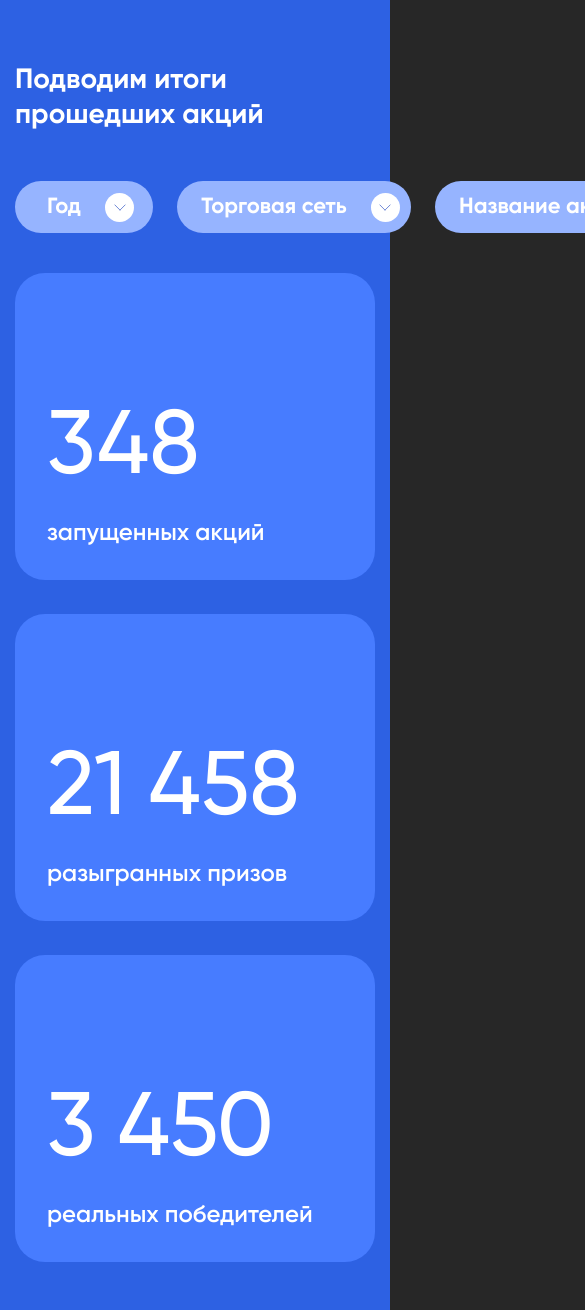
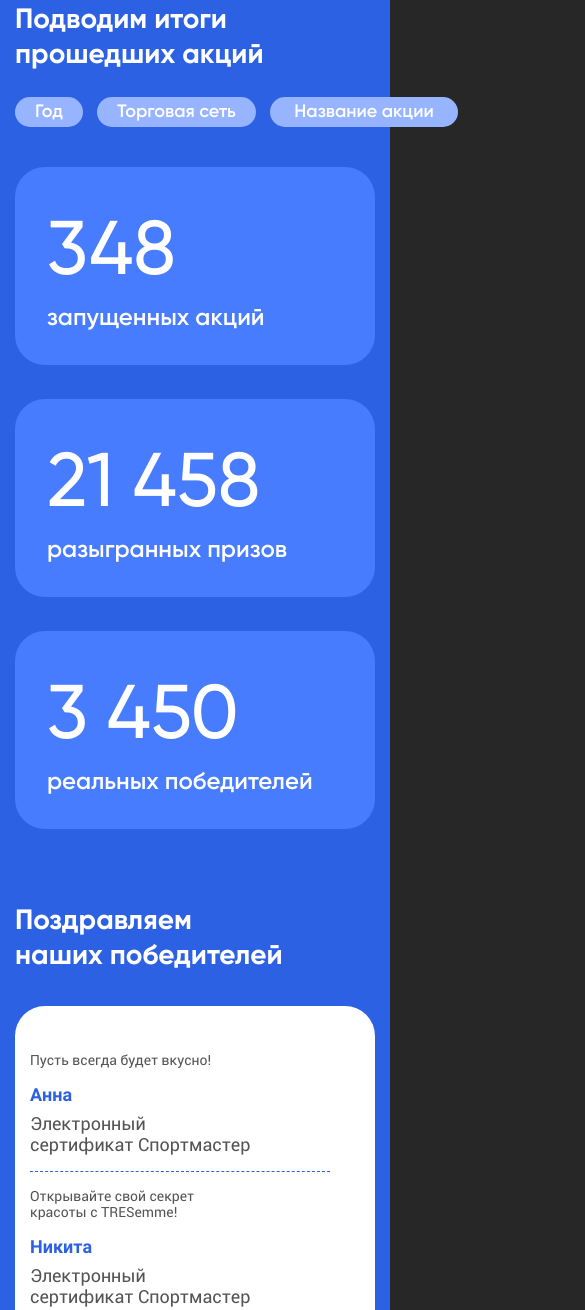
Before and after one commit to segura-deluna/promonado, a website: page src/html/index.html in a window 390 px wide. Shown: the part 92-1402 px from the top of the page, 585 px wide, since content can reach past the window. Drawn offline with nearby package versions, Linux system fonts and the light colour scheme; files that its build step writes are made by us from their sources; files whose address does not match are found by name; a web font is replaced by a local one.

Commit message:
chempions responsive

```diff
--- a/src/scss/base/_fontsAutoGen.scss
+++ b/src/scss/base/_fontsAutoGen.scss
@@ -13,17 +13,17 @@
 	font-style: normal;
 }
 @font-face {
-	font-family: Gilroy;
+	font-family: Roboto;
 	font-display: swap;
-	src: url("../fonts/Gilroy-SemiBold.woff2") format("woff2"), url("../fonts/Gilroy-SemiBold.woff") format("woff");
-	font-weight: 600;
+	src: url("../fonts/Roboto-Bold.woff2") format("woff2"), url("../fonts/Roboto-Bold.woff") format("woff");
+	font-weight: 700;
 	font-style: normal;
 }
 @font-face {
 	font-family: Gilroy;
 	font-display: swap;
-	src: url("../fonts/Gilroy-Bold.woff2") format("woff2"), url("../fonts/Gilroy-Bold.woff") format("woff");
-	font-weight: 700;
+	src: url("../fonts/Gilroy-SemiBold.woff2") format("woff2"), url("../fonts/Gilroy-SemiBold.woff") format("woff");
+	font-weight: 600;
 	font-style: normal;
 }
 @font-face {
@@ -34,9 +34,9 @@
 	font-style: normal;
 }
 @font-face {
-	font-family: Roboto;
+	font-family: Gilroy;
 	font-display: swap;
-	src: url("../fonts/Roboto-Bold.woff2") format("woff2"), url("../fonts/Roboto-Bold.woff") format("woff");
+	src: url("../fonts/Gilroy-Bold.woff2") format("woff2"), url("../fonts/Gilroy-Bold.woff") format("woff");
 	font-weight: 700;
 	font-style: normal;
 }
--- a/src/scss/blocks/_actions.scss
+++ b/src/scss/blocks/_actions.scss
@@ -1,8 +1,14 @@
 .actions {
   margin-bottom: 110px;
+  @media (max-width: 1080px) {
+    margin-bottom: 75px;
+  }
 
   &__title {
     margin-bottom: 48px;
+    @media (max-width: 1080px) {
+      margin-bottom: 24px;
+    }
   }
 
   &__lists {
@@ -13,19 +19,31 @@
     justify-content: start;
     gap: 24px;
     margin-bottom: 40px;
+    @media (max-width: 1080px) {
+      gap: 14px;
+    }
   }
 
   &__list {
     &:nth-child(1) .actions__name {
       min-width: 138px;
+      @media (max-width: 1080px) {
+        min-width: 68px;
+      }
     }
 
     &:nth-child(2) .actions__name {
       min-width: 234px;
+      @media (max-width: 1080px) {
+        min-width: 159px;
+      }
     }
 
     &:nth-child(3) .actions__name {
       min-width: 259px;
+      @media (max-width: 1080px) {
+        min-width: 188px;
+      }
     }
   }
 
@@ -39,6 +57,12 @@
     font-weight: 700;
     font-size: 22px;
     background-color: var(--second-color);
+    @media (max-width: 1080px) {
+      font-weight: 600;
+      font-size: 18px;
+      height: 30px;
+      padding: 0;
+    }
   }
 
   &__name-icon {
@@ -50,6 +74,9 @@
     border-radius: 50%;
     background-color: var(--text-color);
     margin-left: 24px;
+    @media (max-width: 1080px) {
+      display: none;
+    }
   }
 
   &__name-icon-img {
@@ -87,6 +114,9 @@
     font-weight: 500;
     font-size: 20px;
     color: #000;
+    @media (max-width: 1080px) {
+      font-size: 16px;
+    }
   }
 
   &__list-item {
@@ -97,6 +127,7 @@
     & label {
       margin-left: 12px;
       transition: color 0.3s ease;
+
       &:hover {
         color: #888;
       }
@@ -124,8 +155,11 @@
       height: 307px;
       padding: 32px;
     }
-    @media (max-width: 1090px) {
+    @media (max-width: 1080px) {
       width: 100%;
+    }
+    @media (max-width: 430px) {
+      height: 198px;
     }
   }
 
@@ -139,6 +173,9 @@
     gap: 35px;
     font-family: var(--font-main);
     color: var(--text-color);
+    @media (max-width: 430px) {
+      gap: 20px;
+    }
   }
 
   &__card-num {
@@ -147,6 +184,9 @@
     line-height: 0.8;
     @media (max-width: 1440px) {
       font-size: 90px;
+    }
+    @media (max-width: 430px) {
+      font-size: 76px;
     }
   }
 
--- a/src/scss/blocks/_chempions.scss
+++ b/src/scss/blocks/_chempions.scss
@@ -1,7 +1,16 @@
 .chempions {
   margin-bottom: 100px;
+
+  @media (max-width: 1080px) {
+    margin-bottom: 75px;
+  }
+
   &__title {
     margin-bottom: 40px;
+
+    @media (max-width: 1080px) {
+      margin-bottom: 32px;
+    }
   }
 
   &__list {
@@ -13,6 +22,9 @@
     border-radius: 30px;
     display: flex;
     flex-direction: column;
+    @media (max-width: 768px) {
+      padding: 30px 15px;
+    }
   }
 
   &__list-header {
@@ -25,6 +37,10 @@
     font-size: 22px;
     display: flex;
     align-items: center;
+
+    @media (max-width: 1080px) {
+      display: none;
+    }
   }
 
   &__list-header-cell {
@@ -63,32 +79,62 @@
     font-family: var(--font-accent);
     font-weight: 400;
     font-size: 18px;
-    color: var(--page-bg);
+    color: #545454;
     display: flex;
     align-items: center;
+
+    @media (max-width: 768px) {
+      display: flex;
+      flex-direction: column;
+      align-items: start;
+      border-bottom: 1px stroke #545454;
+      padding: 16px 0;
+    }
   }
 
   &__item-cell {
     display: flex;
     align-items: center;
+    @media (max-width: 1080px) {
+      font-size: 18px;
+    }
 
     &:nth-child(1) {
       width: 100%;
       max-width: 60px;
       font-weight: 700;
+      @media (max-width: 1080px) {
+        display: none;
+      }
     }
     &:nth-child(2) {
       width: 100%;
       max-width: 278px;
       font-weight: 700;
+      @media (max-width: 1080px) {
+        max-width: 200px;
+      }
+      @media (max-width: 768px) {
+        order: 2;
+        margin-bottom: 8px;
+        color: var(--page-bg);
+      }
     }
     &:nth-child(3) {
       width: 100%;
       max-width: 514px;
+      @media (max-width: 768px) {
+        order: 1;
+        font-size: 14px;
+        margin-bottom: 16px;
+      }
     }
     &:nth-child(4) {
       width: 100%;
       max-width: 348px;
+      @media (max-width: 768px) {
+        order: 3;
+      }
     }
   }
 }
--- a/src/scss/blocks/_header.scss
+++ b/src/scss/blocks/_header.scss
@@ -10,6 +10,9 @@
   margin-bottom: 100px;
   @media (max-width: 1440px) {
     height: 75px;
+  }
+  @media (max-width: 1080px) {
+    margin-bottom: 40px;
   }
   @media (max-width: 430px) {
     height: 55px;
--- a/src/scss/blocks/_partaking.scss
+++ b/src/scss/blocks/_partaking.scss
@@ -8,6 +8,10 @@
   background-image: url('../img/bg-image.svg');
   background-position: right bottom;
   background-repeat: no-repeat;
+
+  @media (max-width: 1080px) {
+    margin-bottom: 75px;
+  }
 
   &__items {
     display: flex;
--- a/src/scss/blocks/_titles.scss
+++ b/src/scss/blocks/_titles.scss
@@ -4,6 +4,10 @@
   font-size: 42px;
   color: var(--text-color);
 
+  @media (max-width: 1080px) {
+    font-size: 36px;
+  }
+
   @media (max-width: 430px) {
     font-size: 28px;
   }
```
Also changed, not shown: build/css/main.css, build/img/svgsprite/stack/sprite.stack.html.
